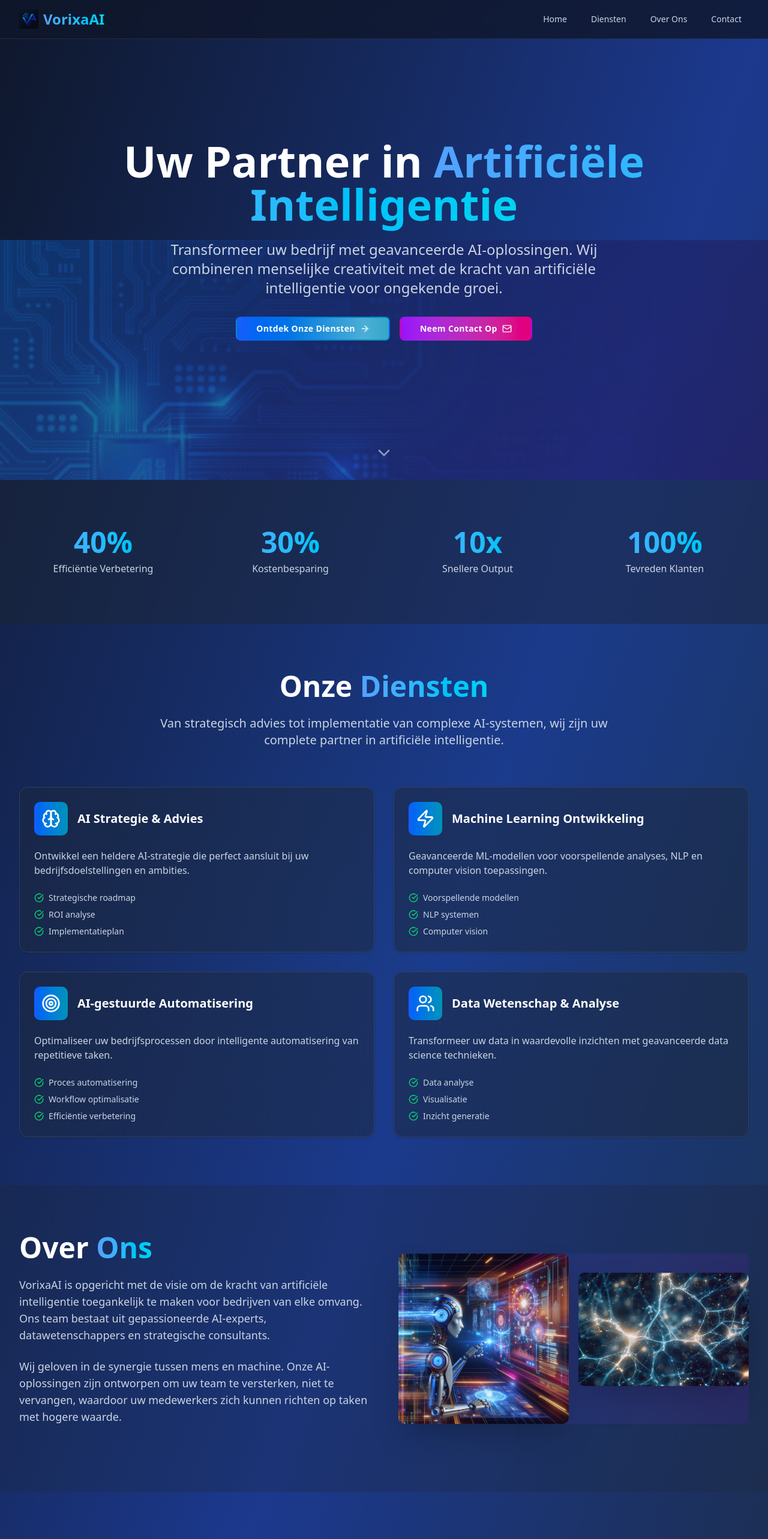
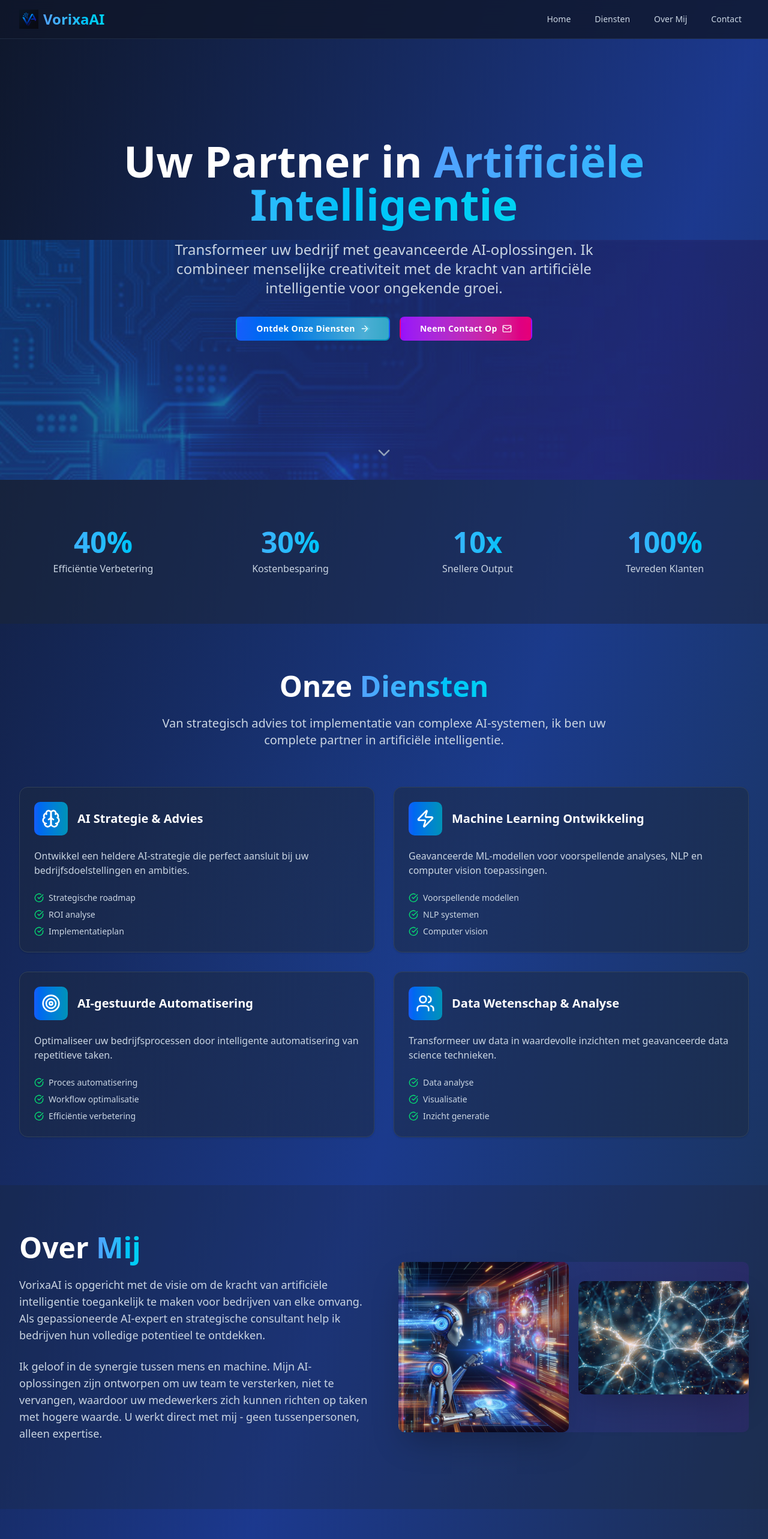
Before and after one commit to IndyctAI/indyctAI-website, a React (Vite) app: page / in a window 1280 px wide. Shown: the top 2566 px of the page at 60% size. Built offline with nearby package versions, Linux system fonts and the light colour scheme.

Commit message:
Update website copy from team-based to personal solo expert approach

```diff
--- a/src/App.jsx
+++ b/src/App.jsx
@@ -88,8 +88,8 @@ function App() {
   const navItems = [
     { name: 'Home', href: '#home' },
     { name: 'Diensten', href: '#services' },
-    { name: 'Over Ons', href: '#about' },
-    { name: 'Contact', href: '#contact' }
+    { name: 'Over Mij', href: '#about' },
+    { name: 'Contact', href: '#contact' },
   ];
 
   // Services data
@@ -223,7 +223,7 @@ function App() {
               </span>
             </h1>
             <p className="text-xl md:text-2xl text-slate-300 mb-8 max-w-3xl mx-auto">
-              Transformeer uw bedrijf met geavanceerde AI-oplossingen. Wij combineren menselijke creativiteit
+              Transformeer uw bedrijf met geavanceerde AI-oplossingen. Ik combineer menselijke creativiteit
               met de kracht van artificiële intelligentie voor ongekende groei.
             </p>
             <div className="flex flex-col sm:flex-row gap-4 justify-center">
@@ -647,7 +647,7 @@ function App() {
               transition={{ duration: 0.6, delay: 0.4 }}
             >
               Van strategisch advies tot implementatie van complexe AI-systemen,
-              wij zijn uw complete partner in artificiële intelligentie.
+              ik ben uw complete partner in artificiële intelligentie.
             </motion.p>
           </motion.div>
 
@@ -721,17 +721,17 @@ function App() {
               transition={{ duration: 0.8 }}
             >
               <h2 className="text-4xl md:text-5xl font-bold text-white mb-6">
-                Over <span className="bg-gradient-to-r from-blue-400 to-cyan-400 bg-clip-text text-transparent">Ons</span>
+                Over <span className="bg-gradient-to-r from-blue-400 to-cyan-400 bg-clip-text text-transparent">Mij</span>
               </h2>
               <p className="text-lg text-slate-300 mb-6">
                 VorixaAI is opgericht met de visie om de kracht van artificiële intelligentie
-                toegankelijk te maken voor bedrijven van elke omvang. Ons team bestaat uit gepassioneerde
-                AI-experts, datawetenschappers en strategische consultants.
+                toegankelijk te maken voor bedrijven van elke omvang. Als gepassioneerde
+                AI-expert en strategische consultant help ik bedrijven hun volledige potentieel te ontdekken.
               </p>
               <p className="text-lg text-slate-300 mb-8">
-                Wij geloven in de synergie tussen mens en machine. Onze AI-oplossingen zijn ontworpen
+                Ik geloof in de synergie tussen mens en machine. Mijn AI-oplossingen zijn ontworpen
                 om uw team te versterken, niet te vervangen, waardoor uw medewerkers zich kunnen richten
-                op taken met hogere waarde.
+                op taken met hogere waarde. U werkt direct met mij - geen tussenpersonen, alleen expertise.
               </p>
             </motion.div>
 
@@ -787,7 +787,7 @@ function App() {
                 <CardHeader>
                   <CardTitle className="text-white text-2xl">Contactgegevens</CardTitle>
                   <CardDescription className="text-slate-300">
-                    Wij staan klaar om uw vragen te beantwoorden
+                    Ik sta klaar om uw vragen te beantwoorden
                   </CardDescription>
                 </CardHeader>
                 <CardContent className="space-y-6">
```
